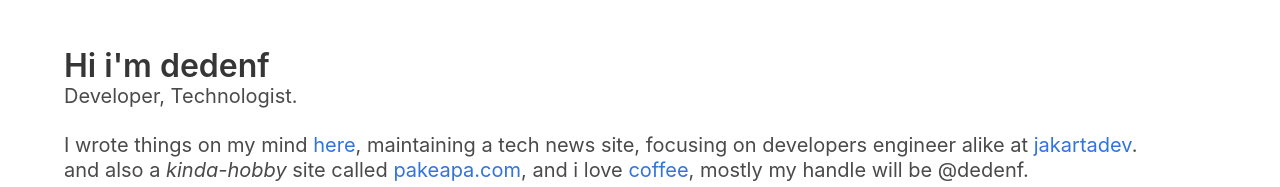
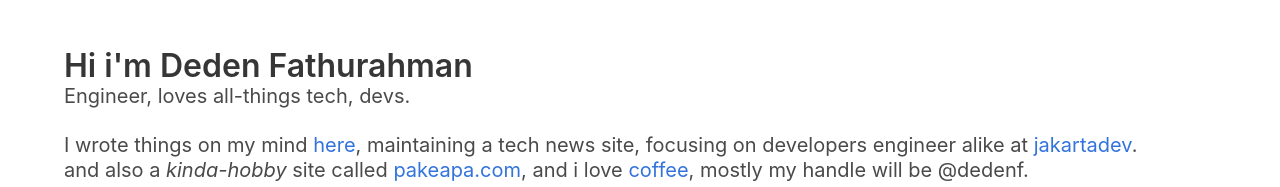
Before and after one commit to dedenf/pages, a plain HTML site: page index.html in a window 1280 px wide. Shown: the top 187 px of the page. Drawn offline with Linux system fonts and the light colour scheme.

Commit message:
update text

```diff
--- a/index.html
+++ b/index.html
@@ -31,10 +31,10 @@
     <div class="hero-body">
         <div class="container">
         <h1 class="title">
-            Hi i'm dedenf
+            Hi i'm Deden Fathurahman
         </h1>
         <h2 class="subtitle">
-            Developer, Technologist.
+            Engineer, loves all-things tech, devs.
         </h2>
         <h4 class="subtitle">
             I wrote things on my mind <a href="https://notes.dedenf.com/">here</a>, maintaining a tech news site, focusing on developers engineer alike at <a href="https://jakartadev.org">jakartadev</a>.<br>
```
